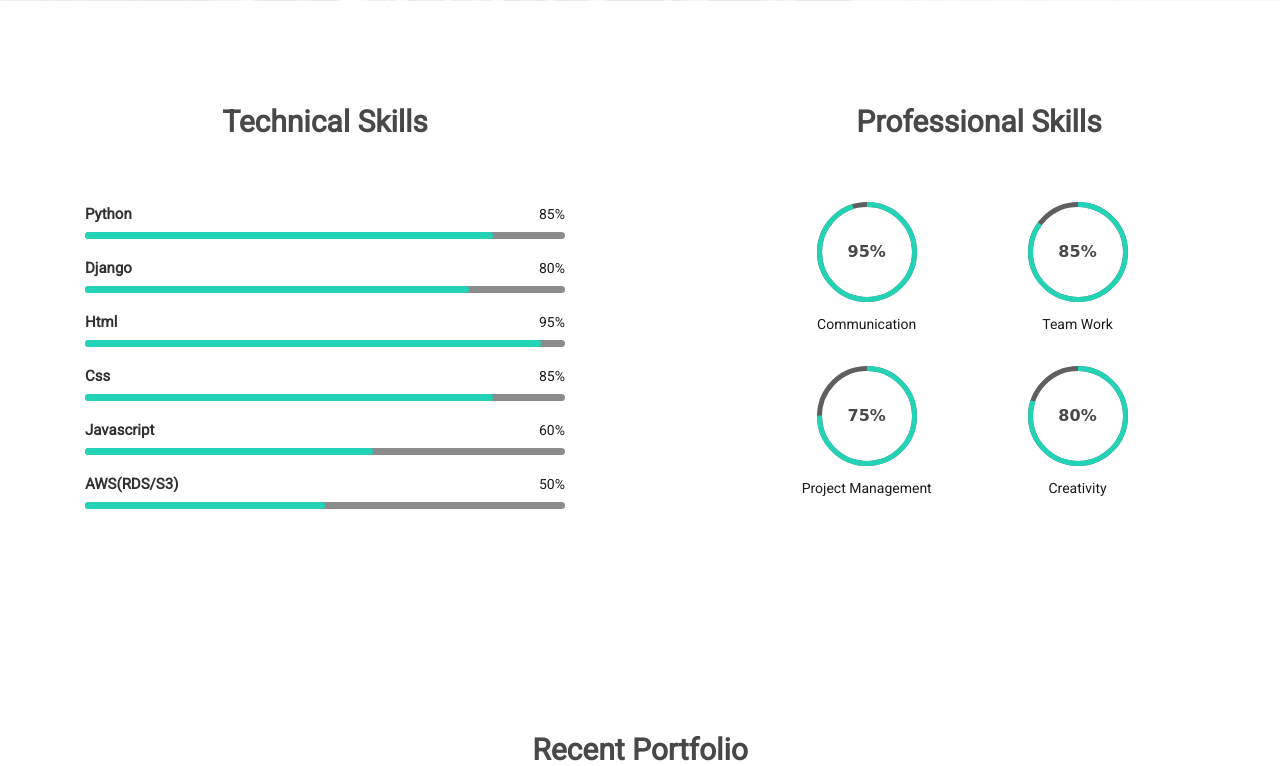
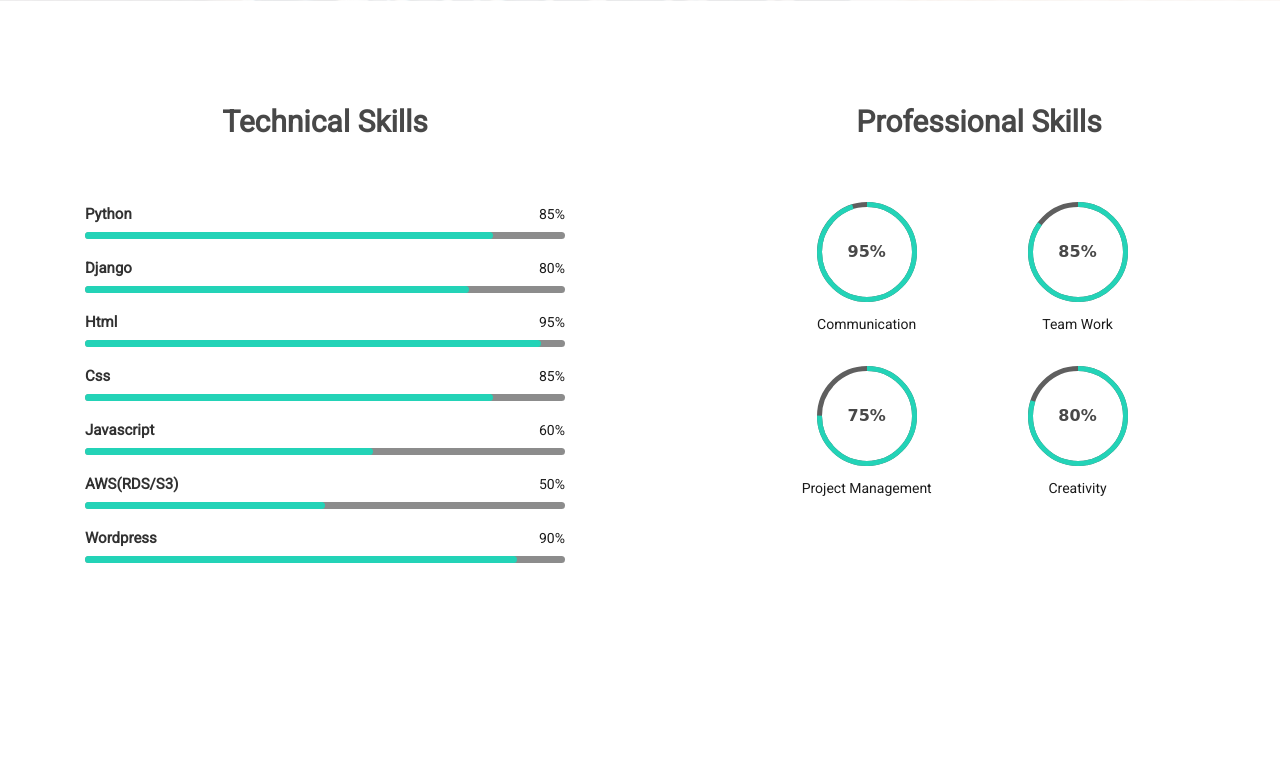
Before and after one commit to SimonOkello/simonokello, a Django app: page / in a window 1280 px wide. Shown: the part 2766-3532 px from the top of the page. Run offline with Django 3.2, Linux system fonts and the light colour scheme; some libraries are stand-ins or nearby versions.

Commit message:
feature(Skills):add more skills

```diff
--- a/portfolio/templates/portfolio/index.html
+++ b/portfolio/templates/portfolio/index.html
@@ -168,6 +168,7 @@
                                     <li><span>Python</span></li>
                                     <li><span>Django</span></li>
                                     <li><span>Html/Css</span></li>
+                                    <li><span>Wordpress</span></li>
                                     <li><span>Javascript</span></li>
                                     <li><span>Postgres</span></li>
                                     <li><span>AWS (RDS/S3)</span></li>
@@ -436,6 +437,17 @@
                                                 </div>
                                                 <div class="progressBar">
                                                     <div class="percentagem" style="width: 50%;"></div>
+                                                </div>
+                                            </div>
+                                        </div>
+                                        <div class="candidatos">
+                                            <div class="parcial">
+                                                <div class="info">
+                                                    <div class="nome">Wordpress</div>
+                                                    <div class="percentagem-num">90%</div>
+                                                </div>
+                                                <div class="progressBar">
+                                                    <div class="percentagem" style="width: 90%;"></div>
                                                 </div>
                                             </div>
                                         </div>
```
